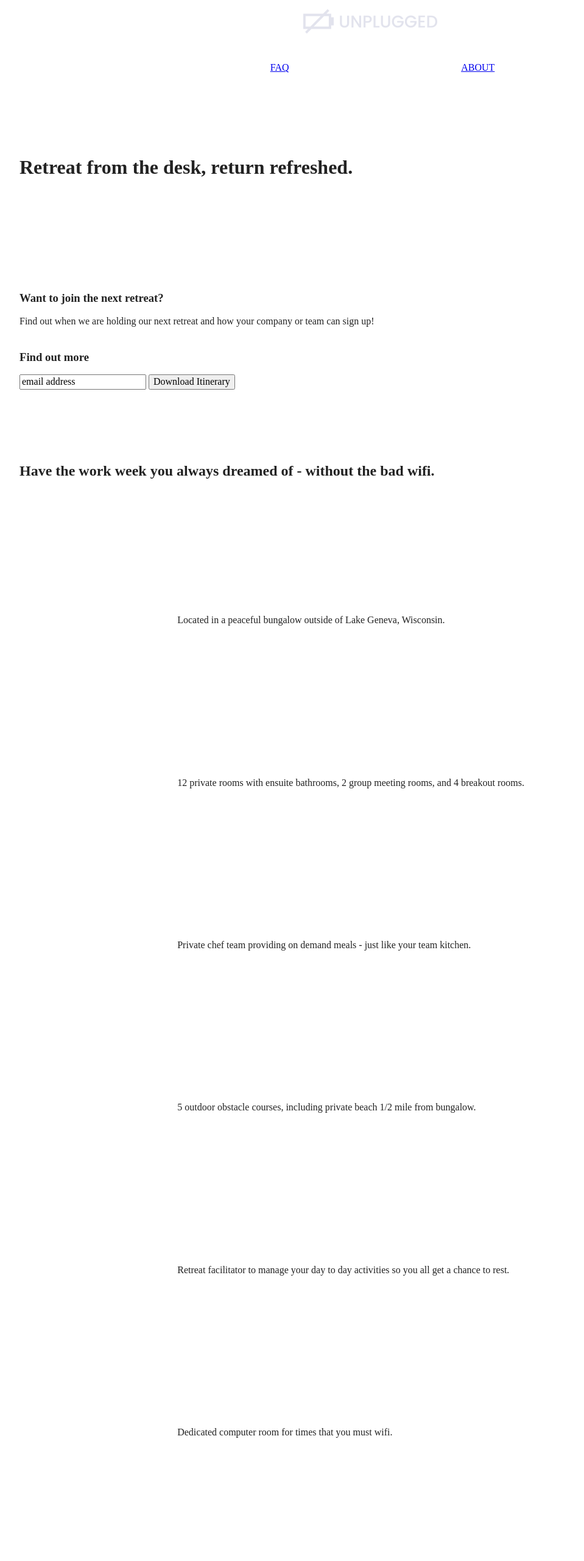
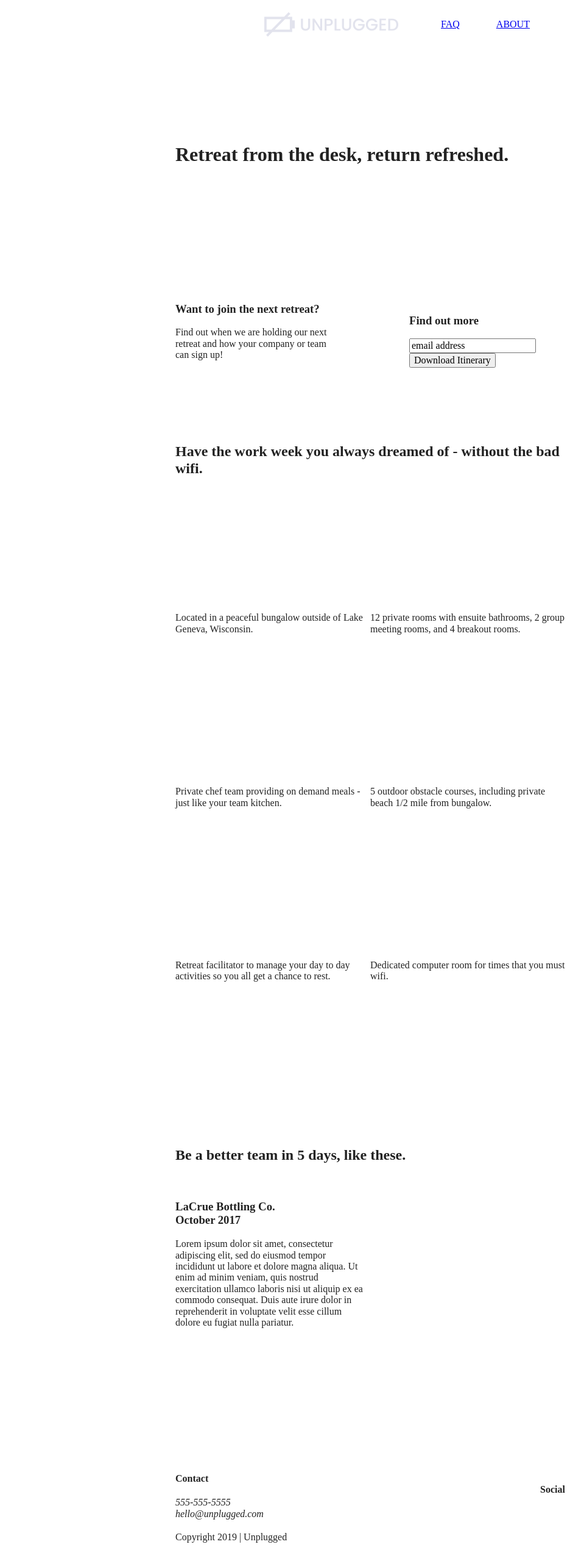
Before and after one commit to ashbaldassario/unplugged-retreat, a website built with Parcel: page index.html in a window 1280 px wide. Shown: the top 2560 px of the page at 61% size, without its empty margins (32-991 px from the left). Built offline with nearby package versions, Linux system fonts and the light colour scheme.

Commit message:
Added media query breakpoints for tablet size on all 3 pages

```diff
--- a/css/main.css
+++ b/css/main.css
@@ -378,21 +378,154 @@ aside {
 }
 
 /* ==========================================================================
-   EXAMPLE Media Queries for Responsive Design.
+   Media Queries for Responsive Design.
    These examples override the primary ('mobile first') styles.
    Modify as content requires.
    ========================================================================== */
 
-@media only screen and (min-width: 35em) {
-  /* Style adjustments for viewports that meet the condition */
-}
+   @media only screen and (min-width: 768px) {
+   /*Tablet styles here*/
 
-@media print,
-  (-webkit-min-device-pixel-ratio: 1.25),
-  (min-resolution: 1.25dppx),
-  (min-resolution: 120dpi) {
-  /* Style adjustments for high resolution devices */
-}
+      /* General styles */
+      .content-wrapper {
+        max-width: 640px;
+        margin: 100px 0;
+    }
+
+    /* Header */
+
+    header {
+      justify-content: space-around;
+      margin: ;
+    }
+
+    header .content-wrapper {
+        width: 100%;
+    }
+
+    header nav {
+        width: 20%;
+    }
+
+    header nav ul {
+      justify-content: space-between;
+    }
+
+    .header-divider {
+        display: none;
+    }
+
+    /* Hero Area */
+
+    /* Aside */
+    aside .content-wrapper {
+        display: flex;
+        justify-content: space-between;
+        flex-flow: row wrap;
+        margin: 50px 0;
+    }
+
+    aside .content-wrapper .form-description,
+    aside .content-wrapper .form {
+        width: 40%;
+        margin: 0;
+    }
+
+    /* Features */
+
+    .features article {
+        display: flex;
+        justify-content: center;
+        align-items: center;
+        flex-flow: column wrap;
+        flex-basis: 50%;
+    }
+
+    .features .features-item-description {
+        width: 50%;
+    }
+
+    /* Reviews */
+    .reviews article {
+        display: flex;
+        justify-content: space-between;
+    }
+
+    .reviews article div {
+        width: 49%;
+    }
+
+    /* Footer */
+    footer .content-wrapper {
+        width: 65%;
+        margin: 100px 0;
+    }
+
+    .footer-content {
+        display: flex;
+        justify-content: space-between;
+        align-items: center;
+    }
+
+    footer .contact {
+        margin-bottom: 0;
+    }
+
+    footer .copyright {
+        width: 100%;
+    }
+  }
+
+  /* ==========================================================================
+     About Page
+     ========================================================================== */
+    .mission-content {
+        display: flex;
+        justify-content: space-between;
+        align-items: center;
+        padding-top: 20px;
+    }
+
+    .mission-content p {
+        width: 45%;
+    }
+
+    .contact-section .content-wrapper h2 {
+        width: 80%;
+    }
+
+    .contact-content {
+        display: flex;
+        justify-content: space-between;
+        align-items: flex-start;
+  }
+
+    /* ==========================================================================
+     FAQ Page
+     ========================================================================== */
+
+    .faq .content-wrapper {
+      justify-content: space-between;
+    }
+
+    .faq-content {
+        flex-basis: 40%;
+    }
+
+    .faq h2 {
+        width: 100%;
+    }
+  }
+
+
+   }
+
+   @media only screen and (min-width: 1200px) {
+   /*Desktop styles here*/
+
+
+
+   }
 
 /* ==========================================================================
    Print styles.
```
Also changed, not shown: 1 other file.
